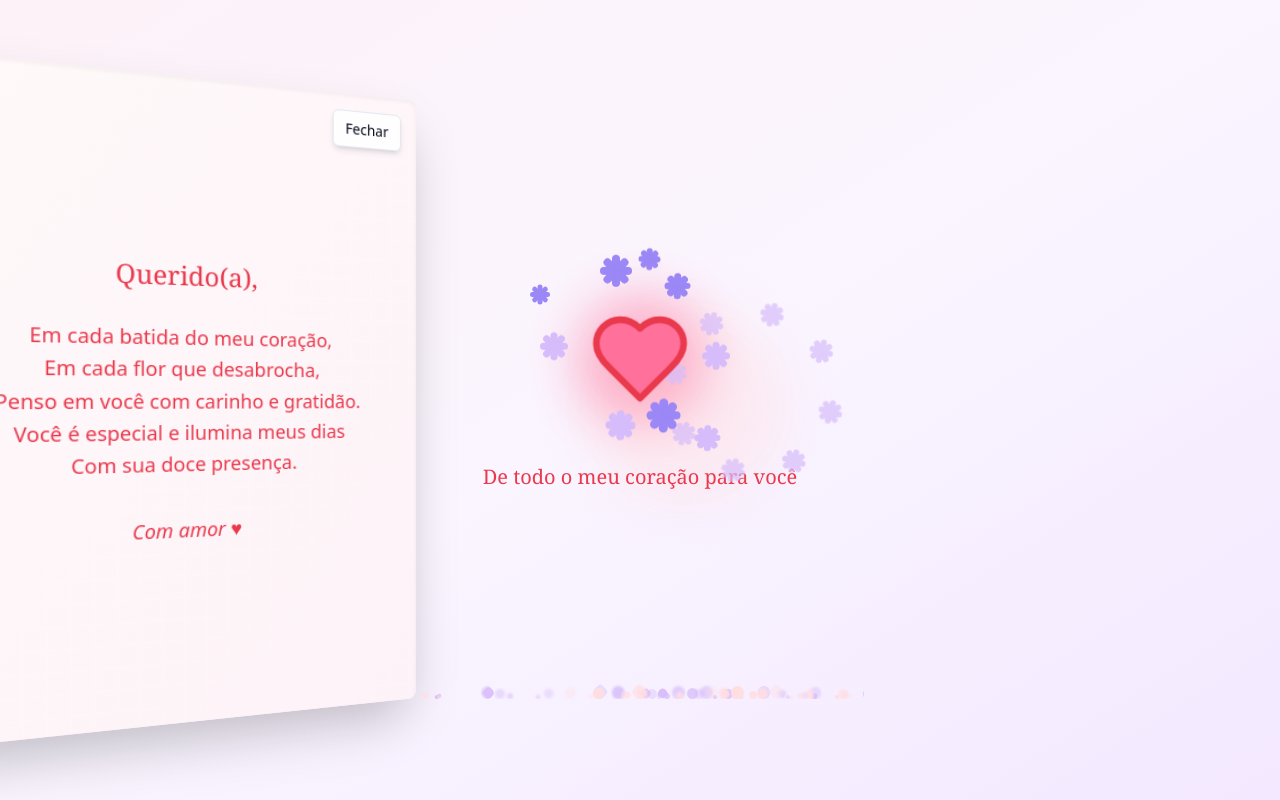
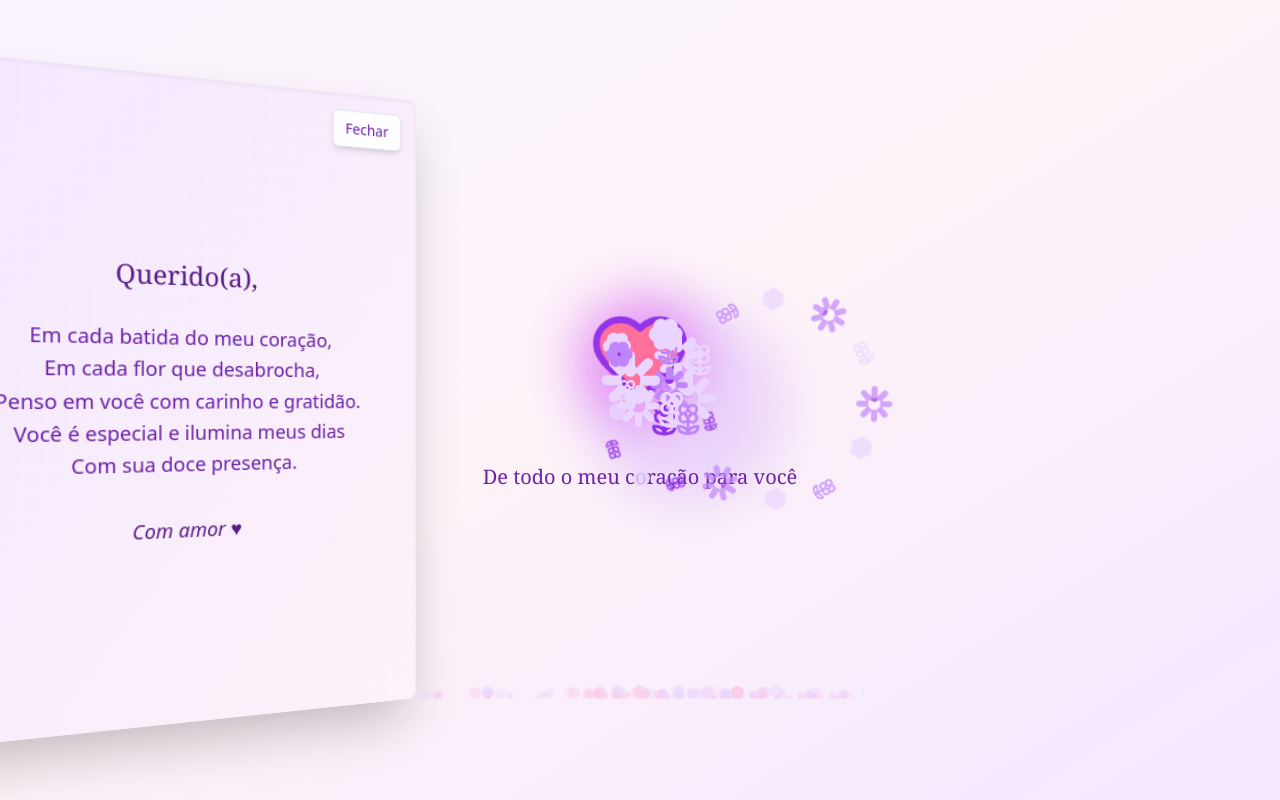
Before and after one commit to LayonBH4L/For-Danny, a React (Vite) app: page / in a window 1280 px wide. Both pictures are taken after a click on the button "Abrir". Built offline with nearby package versions, Linux system fonts and the light colour scheme.

Commit message:
feat: Enhance card design with new elements
Add more flowers with different shapes and colors, moving upwards. Improve the front and back of the card with more details, hearts, and flowers, using a color scheme of purple, black, and pink for a softer, more appealing look.

```diff
--- a/src/components/Flower.tsx
+++ b/src/components/Flower.tsx
@@ -1,6 +1,6 @@
 
 import React from 'react';
-import { Flower as FlowerIcon } from 'lucide-react';
+import { Flower as FlowerIcon, Flower2 } from 'lucide-react';
 import { cn } from '@/lib/utils';
 
 type FlowerProps = {
@@ -8,7 +8,7 @@ type FlowerProps = {
   color?: string;
   className?: string;
   delay?: number;
-  variant?: 'simple' | 'detailed';
+  variant?: 'simple' | 'detailed' | 'star' | 'round';
 };
 
 const Flower = ({
@@ -34,7 +34,63 @@ const Flower = ({
     );
   }
 
-  // Detailed flower with petals
+  if (variant === 'star') {
+    return (
+      <Flower2
+        size={size}
+        className={cn(
+          color,
+          'animate-bloom',
+          className
+        )}
+        style={{
+          animationDelay: `${delay}s`
+        }}
+      />
+    );
+  }
+
+  if (variant === 'round') {
+    return (
+      <div
+        className={cn(
+          "relative inline-flex items-center justify-center",
+          'animate-bloom',
+          className
+        )}
+        style={{
+          width: size,
+          height: size,
+          animationDelay: `${delay}s`
+        }}
+      >
+        {/* Center */}
+        <div className={cn(
+          "absolute rounded-full w-1/3 h-1/3",
+          color === 'text-flower-medium' ? 'bg-flower-dark' : 'bg-flower-light'
+        )}/>
+
+        {/* Round petals */}
+        {[...Array(6)].map((_, i) => (
+          <div
+            key={i}
+            className={cn(
+              "absolute rounded-full",
+              color === 'text-flower-medium' ? 'bg-flower-medium' : 'bg-flower-light'
+            )}
+            style={{
+              width: size * 0.4,
+              height: size * 0.4,
+              transformOrigin: '50% 50%',
+              transform: `rotate(${60 * i}deg) translateX(${size/4}px)`
+            }}
+          />
+        ))}
+      </div>
+    );
+  }
+
+  // Detailed flower with pointed petals
   return (
     <div
       className={cn(
@@ -51,20 +107,23 @@ const Flower = ({
       {/* Center of flower */}
       <div className={cn(
         "absolute rounded-full w-1/3 h-1/3",
-        color === 'text-flower-medium' ? 'bg-flower-dark' : 'bg-flower-medium'
+        color === 'text-flower-medium' ? 'bg-flower-dark' : 'bg-flower-light'
       )}/>
 
-      {/* Petals */}
+      {/* Pointed petals */}
       {[...Array(8)].map((_, i) => (
         <div
           key={i}
           className={cn(
-            "absolute rounded-full w-1/2 h-1/4",
-            color === 'text-flower-medium' ? 'bg-flower-medium' : 'bg-flower-light'
+            "absolute",
+            color === 'text-flower-medium' ? 'bg-flower-medium' : 'bg-flower-light',
+            "rounded-t-full"
           )}
           style={{
-            transformOrigin: '50% 50%',
-            transform: `rotate(${45 * i}deg) translateX(${size/4}px)`
+            width: size * 0.25,
+            height: size * 0.5,
+            transformOrigin: '50% 100%',
+            transform: `rotate(${45 * i}deg) translateY(-${size/4}px)`
           }}
         />
       ))}
--- a/src/components/MagicalCard.tsx
+++ b/src/components/MagicalCard.tsx
@@ -37,7 +37,7 @@ const MagicalCard = () => {
   }, [isOpen]);
 
   return (
-    <div className="flex flex-col items-center justify-center min-h-screen p-4 bg-gradient-to-br from-pink-50 via-purple-50 to-purple-100">
+    <div className="flex flex-col items-center justify-center min-h-screen p-4 bg-gradient-to-br from-purple-50 via-pink-50 to-purple-100">
       <div className="perspective-container relative w-full max-w-md mx-auto">
         {/* Card Container */}
         <div
@@ -51,20 +51,20 @@ const MagicalCard = () => {
             animationFillMode: 'forwards'
           }}
         >
-          {/* Card Front (Envelope) */}
-          <div className="absolute inset-0 backface-hidden rounded-lg bg-gradient-to-br from-love-light via-pink-200 to-love-medium border-2 border-white/50 overflow-hidden">
+          {/* Card Front */}
+          <div className="absolute inset-0 backface-hidden rounded-lg bg-gradient-to-br from-purple-200 via-pink-200 to-purple-300 border-2 border-white/50 overflow-hidden">
             <div className="envelope-texture absolute inset-0 opacity-30"></div>
             <div className="absolute inset-0 flex flex-col items-center justify-center p-6 text-center">
-              <h3 className="text-3xl font-bold text-white drop-shadow-lg mb-6 font-serif">
+              <h3 className="text-3xl font-bold text-purple-900 drop-shadow-lg mb-6 font-serif">
                 Para Você
               </h3>
               <div className="w-20 h-20 rounded-full bg-white/40 backdrop-blur-sm flex items-center justify-center mb-6 shadow-xl">
                 <Heart size={42} animated={!isOpen} />
               </div>
-              <p className="text-white/90 text-sm mb-8 italic">Toque para abrir</p>
+              <p className="text-purple-900/90 text-sm mb-8 italic">Toque para abrir</p>
               <Button
                 variant="outline"
-                className="bg-white/90 hover:bg-white transition-all duration-300 shadow-lg hover:scale-105"
+                className="bg-white/90 hover:bg-white text-purple-800 transition-all duration-300 shadow-lg hover:scale-105"
                 onClick={toggleCard}
               >
                 {isOpen ? "Fechar" : "Abrir"}
@@ -72,9 +72,9 @@ const MagicalCard = () => {
             </div>
           </div>
 
-          {/* Card Back (Inside of envelope) */}
+          {/* Card Back */}
           <div
-            className="absolute inset-0 rounded-lg backface-hidden rotate-y-180 bg-gradient-to-br from-love-paper to-pink-50 shadow-inner"
+            className="absolute inset-0 rounded-lg backface-hidden rotate-y-180 bg-gradient-to-br from-purple-100 to-pink-50 shadow-inner"
             style={{ transform: "rotateY(180deg)" }}
           >
             <div className="paper-texture absolute inset-0 opacity-10"></div>
@@ -82,31 +82,31 @@ const MagicalCard = () => {
               <Button
                 variant="outline"
                 size="sm"
-                className="bg-white/90 hover:bg-white shadow-md hover:scale-105"
+                className="bg-white/90 hover:bg-white text-purple-800 shadow-md hover:scale-105"
                 onClick={toggleCard}
               >
                 Fechar
               </Button>
             </div>
             <div className="absolute inset-0 flex flex-col items-center justify-center p-8 text-center">
-              <p className="text-love-dark text-2xl font-medium mb-6 leading-relaxed font-serif">
+              <p className="text-purple-900 text-2xl font-medium mb-6 leading-relaxed font-serif">
                 Querido(a),
               </p>
-              <p className="text-love-dark text-lg mb-8 leading-relaxed">
+              <p className="text-purple-800 text-lg mb-8 leading-relaxed">
                 Em cada batida do meu coração,<br/>
                 Em cada flor que desabrocha,<br/>
                 Penso em você com carinho e gratidão.<br/>
                 Você é especial e ilumina meus dias<br/>
                 Com sua doce presença.
               </p>
-              <p className="text-love-dark text-lg font-medium italic">
+              <p className="text-purple-900 text-lg font-medium italic">
                 Com amor ♥
               </p>
             </div>
           </div>
         </div>
 
-        {/* Card Content (shown when card is open) */}
+        {/* Card Content */}
         <div
           ref={contentRef}
           className={cn(
@@ -121,61 +121,77 @@ const MagicalCard = () => {
           <div className="relative flex flex-col items-center justify-center w-full h-full">
             {/* Heart and flowers container */}
             <div className="relative flex items-center justify-center">
-              {/* Rotating flowers background */}
-              <div className="absolute w-48 h-48 animate-spin-slow opacity-70">
+              {/* Rotating flowers background - outer ring */}
+              <div className="absolute w-56 h-56 animate-spin-slow opacity-70">
+                {[...Array(12)].map((_, i) => (
+                  <div
+                    key={i}
+                    className="absolute"
+                    style={{
+                      transform: `rotate(${i * 30}deg) translateX(100px)`,
+                    }}
+                  >
+                    <Flower
+                      size={24}
+                      delay={i * 0.15}
+                      variant={i % 3 === 0 ? 'star' : i % 2 === 0 ? 'round' : 'detailed'}
+                      color={i % 2 === 0 ? 'text-flower-light' : 'text-flower-medium'}
+                    />
+                  </div>
+                ))}
+              </div>
+
+              {/* Inner rotating ring */}
+              <div className="absolute w-32 h-32 animate-spin-slow opacity-80" style={{ animationDirection: 'reverse' }}>
                 {[...Array(8)].map((_, i) => (
                   <div
                     key={i}
                     className="absolute"
                     style={{
-                      transform: `rotate(${i * 45}deg) translateX(80px)`,
+                      transform: `rotate(${i * 45}deg) translateX(50px)`,
                     }}
                   >
-                    <Flower size={24} delay={i * 0.2} variant="detailed" color="text-flower-light" />
+                    <Flower
+                      size={20}
+                      delay={i * 0.2}
+                      variant={i % 2 === 0 ? 'round' : 'star'}
+                      color="text-flower-dark"
+                    />
                   </div>
                 ))}
               </div>
 
               {/* Center heart with glow */}
               <div className="relative">
-                <GlowEffect size="lg" color="bg-love-light/50" animated={true} />
+                <GlowEffect size="lg" color="bg-purple-300/50" animated={true} />
                 <Heart size={100} animated={showContent} />
               </div>
 
-              {/* Static surrounding flowers */}
-              <div className="absolute top-[-45px] left-[10px] animate-float">
-                <Flower size={32} delay={0.3} variant="detailed" />
-              </div>
-              <div className="absolute top-[30px] left-[-50px] animate-float" style={{ animationDelay: "0.5s" }}>
-                <Flower size={28} color="text-flower-light" delay={0.5} variant="detailed" />
-              </div>
-              <div className="absolute bottom-[-40px] left-[15px] animate-float" style={{ animationDelay: "0.2s" }}>
-                <Flower size={30} color="text-flower-light" delay={0.2} variant="detailed" />
-              </div>
-              <div className="absolute top-[-30px] right-[0px] animate-float" style={{ animationDelay: "0.7s" }}>
-                <Flower size={26} delay={0.6} variant="detailed" />
-              </div>
-              <div className="absolute top-[40px] right-[-40px] animate-float" style={{ animationDelay: "0.4s" }}>
-                <Flower size={28} color="text-flower-light" delay={0.4} variant="detailed" />
-              </div>
-              <div className="absolute bottom-[-30px] right-[10px] animate-float" style={{ animationDelay: "0.6s" }}>
-                <Flower size={34} delay={0.7} variant="detailed" />
-              </div>
-              {/* Additional floating flowers */}
-              <div className="absolute top-[-55px] right-[30px] animate-float" style={{ animationDelay: "0.8s" }}>
-                <Flower size={22} delay={0.8} variant="detailed" />
-              </div>
-              <div className="absolute bottom-[-50px] right-[-30px] animate-float" style={{ animationDelay: "0.3s" }}>
-                <Flower size={26} color="text-flower-light" delay={0.9} variant="detailed" />
-              </div>
-              <div className="absolute top-[-20px] left-[-60px] animate-float" style={{ animationDelay: "0.9s" }}>
-                <Flower size={20} delay={1.0} variant="detailed" />
-              </div>
+              {/* Floating flowers */}
+              {[...Array(15)].map((_, i) => (
+                <div
+                  key={i}
+                  className="absolute animate-float"
+                  style={{
+                    top: `${Math.random() * 100}%`,
+                    left: `${Math.random() * 100}%`,
+                    animationDelay: `${i * 0.3}s`,
+                    transform: `scale(${0.7 + Math.random() * 0.6})`
+                  }}
+                >
+                  <Flower
+                    size={20 + Math.random() * 20}
+                    variant={['detailed', 'star', 'round'][Math.floor(Math.random() * 3)]}
+                    color={['text-flower-light', 'text-flower-medium', 'text-flower-dark'][Math.floor(Math.random() * 3)]}
+                    delay={i * 0.2}
+                  />
+                </div>
+              ))}
             </div>
 
             {/* Message with enhanced styling */}
             <div className="mt-12 text-center max-w-xs">
-              <p className="text-xl font-medium text-love-dark font-serif">
+              <p className="text-xl font-medium text-purple-800 font-serif">
                 De todo o meu coração para você
               </p>
             </div>
@@ -183,14 +199,14 @@ const MagicalCard = () => {
             {/* Enhanced particle effects */}
             <ParticleEffect
               isActive={showContent}
-              color="bg-flower-light"
-              count={30}
+              color="bg-purple-200"
+              count={40}
               duration={4000}
             />
             <ParticleEffect
               isActive={showContent}
-              color="bg-love-light"
-              count={30}
+              color="bg-pink-200"
+              count={40}
               duration={3500}
             />
           </div>
--- a/tailwind.config.ts
+++ b/tailwind.config.ts
@@ -1,4 +1,3 @@
-
 import type { Config } from "tailwindcss";
 
 export default {
@@ -64,15 +63,15 @@ export default {
 					ring: 'hsl(var(--sidebar-ring))'
 				},
 				love: {
-					'light': '#FFDEE2',
-					'medium': '#ff719a',
-					'dark': '#ea384c',
-					'paper': '#fff9f9'
+					'light': '#F5E6FA',
+					'medium': '#D946EF',
+					'dark': '#9333EA',
+					'paper': '#FDF4FF'
 				},
 				flower: {
-					'light': '#D6BCFA',
-					'medium': '#9b87f5',
-					'dark': '#7E69AB'
+					'light': '#E9D5FF',
+					'medium': '#C084FC',
+					'dark': '#9333EA'
 				}
 			},
 			borderRadius: {
```
